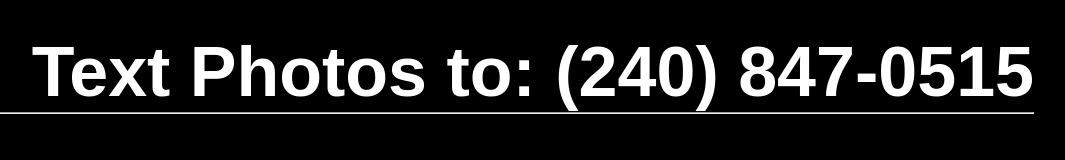
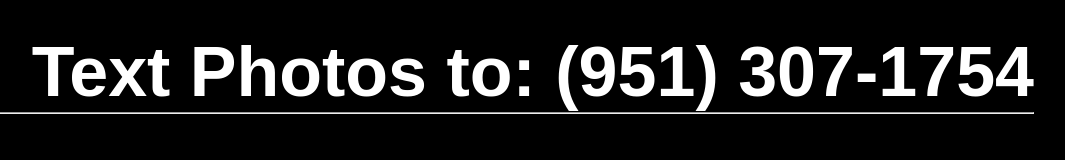
Before and after one commit to timmyreilly/webserver-calhacks, a website: page public/index.html in a window 1280 px wide. Shown: the whole page, without its empty margins (214-1279 px from the left). Drawn offline with nearby package versions, Linux system fonts and the light colour scheme; no server answers.

Commit message:
new twilio number

```diff
--- a/public/index.html
+++ b/public/index.html
@@ -7,7 +7,7 @@
 </head>
 
 <body>
-    <h1>Text Photos to: (240) 847-0515</h1>
+    <h1>Text Photos to: (951) 307-1754</h1>
     <hr>
     <br>
 
```
